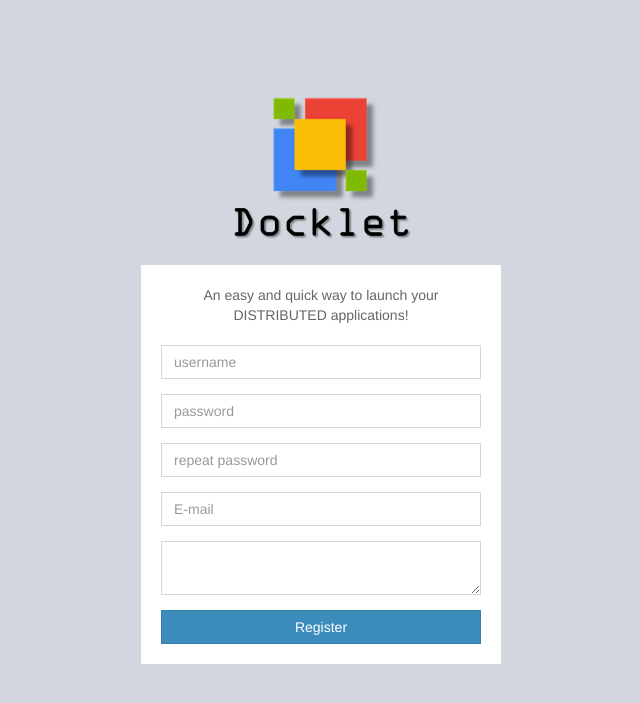
After one commit to zhongyehong/docklet, a Flask app: template web/templates/register.html in a window 1280 px wide. The commit adds this page. Shown: the top 703 px of the page, without its empty margins (319-959 px from the left). Run offline with Flask 2, Linux system fonts and the light colour scheme; the template is opened without the code that fills it, so the values that code supplies are empty; parts of the project's set-up code (start-up, migrations or seed data) failed here and were passed over; some libraries are stand-ins or nearby versions.

Commit message:
add OPEN_REGISTRY to control whether allow user to register a new account.

```diff
--- a/src/env.py
+++ b/src/env.py
@@ -16,7 +16,7 @@ def getenv(key):
     elif key == "CONTAINER_MEMORY":
         return int(os.environ.get("CONTAINER_MEMORY", 1000))
     elif key == "DISKPOOL_SIZE":
-        return int(os.environ.get("DISKPOOL_SIZE", 5000))
+        return int(os.environ.get("DISKPOOL_SIZE", 10000))
     elif key == "ETCD":
         return os.environ.get("ETCD", "localhost:2379")
     elif key == "NETWORK_DEVICE":
@@ -71,5 +71,7 @@ def getenv(key):
         return int(os.environ.get("USER_PORT",9100))
     elif key =="AUTH_KEY":
         return os.environ.get("AUTH_KEY","docklet")
+    elif key =="OPEN_REGISTRY":
+        return os.environ.get("OPEN_REGISTRY","False")
     else:
         return os.environ.get(key,"")
--- a/src/userManager.py
+++ b/src/userManager.py
@@ -849,11 +849,12 @@ class userManager:
         if (user_check != None and user_check.status != "init"):
             #for the activating form
             return {"success":'false', "reason": "Unauthorized action"}
+        newuser = kwargs['user']
         if (user_check != None and (user_check.status == "init")):
             db.session.delete(user_check)
             db.session.commit()
-        newuser = kwargs['user']
-        newuser.password = hashlib.sha512(newuser.password.encode('utf-8')).hexdigest()
+        else:
+            newuser.password = hashlib.sha512(newuser.password.encode('utf-8')).hexdigest()
         db.session.add(newuser)
         db.session.commit()
 
--- /dev/null
+++ b/web/templates/register.html
@@ -0,0 +1,67 @@
+<!DOCTYPE html>
+<html>
+<head>
+  <meta charset="utf-8">
+  <meta http-equiv="X-UA-Compatible" content="IE=edge">
+  <title>Docklet | Login</title>
+  <!-- Tell the browser to be responsive to screen width -->
+  <meta content="width=device-width, initial-scale=1, maximum-scale=1, user-scalable=no" name="viewport">
+  <!-- Bootstrap 3.3.5 -->
+  <link href="//cdn.bootcss.com/bootstrap/3.3.5/css/bootstrap.min.css" rel="stylesheet">
+  <!-- Font Awesome -->
+  <link href="//cdn.bootcss.com/font-awesome/4.3.0/css/font-awesome.min.css" rel="stylesheet">
+  <!-- Ionicons -->
+  <link href="//cdn.bootcss.com/ionicons/2.0.1/css/ionicons.min.css" rel="stylesheet">
+  <!-- Theme style -->
+  <link rel="stylesheet" href="/static/dist/css/AdminLTE.min.css">
+
+  <link rel="shortcut icon" href="/static/img/favicon.ico">
+
+
+</head>
+<body class="hold-transition login-page">
+<div class="login-box">
+  <div class="login-logo">
+    <img src="/static/img/logo.png" class="logo-name" height="50%" width="50%">
+    <!--a href="/"><b>Docklet</b></a-->
+  </div>
+  <!-- /.login-logo -->
+  <div class="login-box-body">
+    <p class="login-box-msg">An easy and quick way to launch your DISTRIBUTED applications!</p>
+            <form class="m-t" role="form" action="" id="activateForm" method="POST">
+                <div class="form-group">
+                    <input type="text" class="form-control" placeholder="username" required="" name="username">
+                </div>
+                <div class="form-group">
+                    <input type="text" class="form-control" placeholder="password" required="" name="password">
+                </div>
+                <div class="form-group">
+                    <input type="text" class="form-control" placeholder="repeat password" required="" name="password2">
+                </div>
+                <div class="form-group">
+                    <input type="email" class="form-control" placeholder="E-mail" required="" name="email">
+                </div>
+                <div class="form-group">
+                    <textarea  class="form-control"  name="description" form="activateForm" id="mDescription">
+                    </textarea>
+                </div>
+                <div class="row">
+                  <div class="col-xs-12">
+                    <button type="submit" class="btn btn-primary btn-block btn-flat">Register</button>
+                  </div>
+                </div>
+                <!--p class="text-muted text-center"><small>Do not have an account?</small></p-->
+                <!--a class="btn btn-sm btn-white btn-block" href="register.html">Create an account</a-->
+            </form>
+          </div>
+          <!-- /.login-box-body -->
+        </div>
+        <!-- /.login-box -->
+
+        <!-- jQuery 2.2.1 -->
+        <script src="//cdn.bootcss.com/jquery/2.2.1/jquery.min.js"></script>
+        <!-- Bootstrap 3.3.5 -->
+        <script src="//cdn.bootcss.com/bootstrap/3.3.5/js/bootstrap.min.js"></script>
+
+        </body>
+        </html>
--- a/web/web.py
+++ b/web/web.py
@@ -69,6 +69,7 @@ def home():
 
 @app.route("/login/", methods=['GET', 'POST'])
 def login():
+    loginView.open_registry = env.getenv("OPEN_REGISTRY")
     return loginView.as_view()
 
 @app.route(external_login_url, methods=['GET'])
@@ -91,7 +92,7 @@ def logout():
     return logoutView.as_view()
 
 @app.route("/register/", methods=['GET', 'POST'])
-@administration_required
+#@administration_required
 #now forbidden,only used by SEI & PKU Staffs and students.
 #can be used by admin for testing
 def register():
--- a/web/webViews/authenticate/login.py
+++ b/web/webViews/authenticate/login.py
@@ -47,7 +47,7 @@ class loginView(normalView):
         else:
             link = ''
             url = ''
-        return render_template(self.template_path, link = link, url = url)
+        return render_template(self.template_path, link = link, url = url, open_registry=self.open_registry)
 
     @classmethod
     def post(self):
```
Also changed, not shown: user/user.py (+8 -7 lines), web/templates/login.html (+8 -1 lines), web/webViews/authenticate/register.py (+6 -2 lines), README.md, 1 other file.
